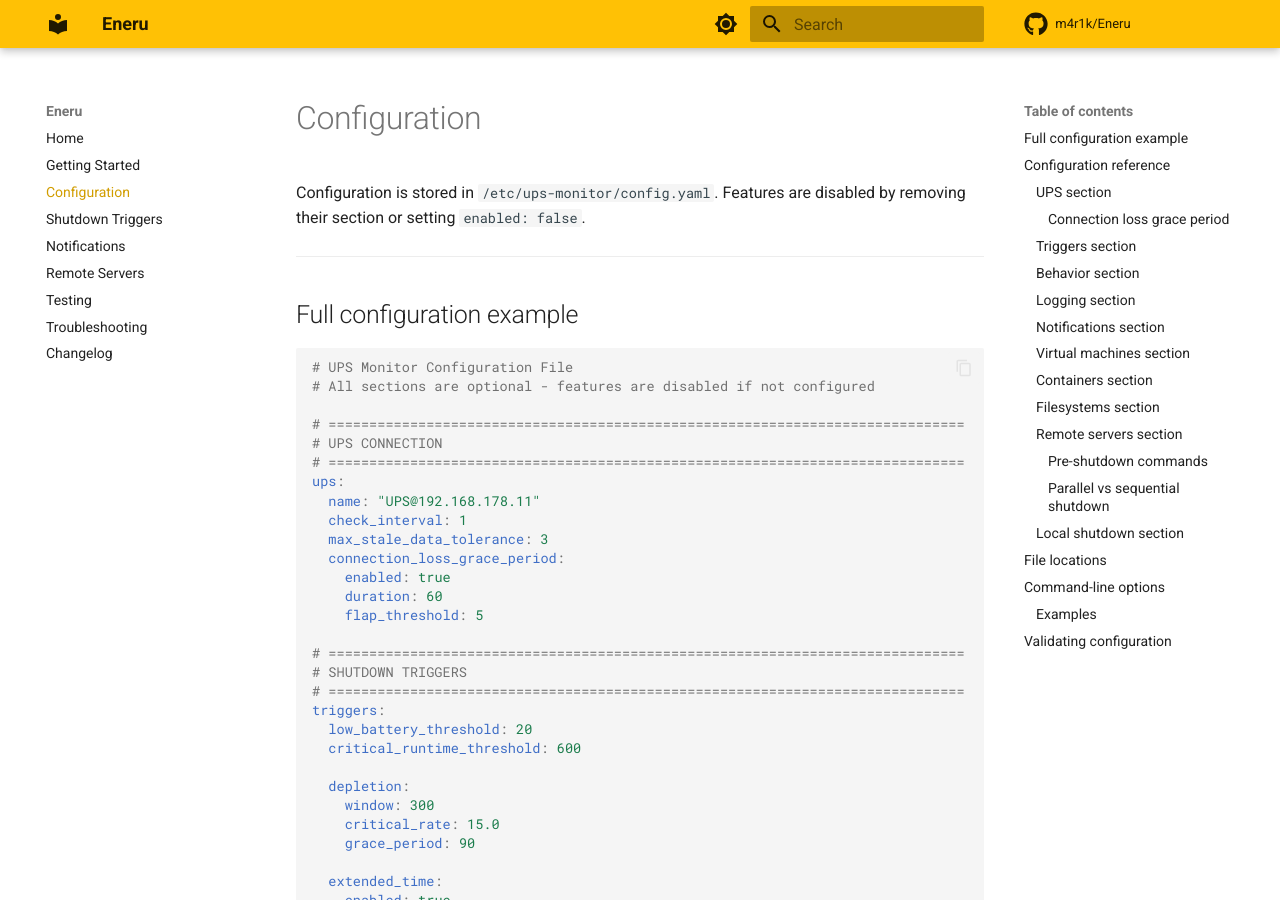
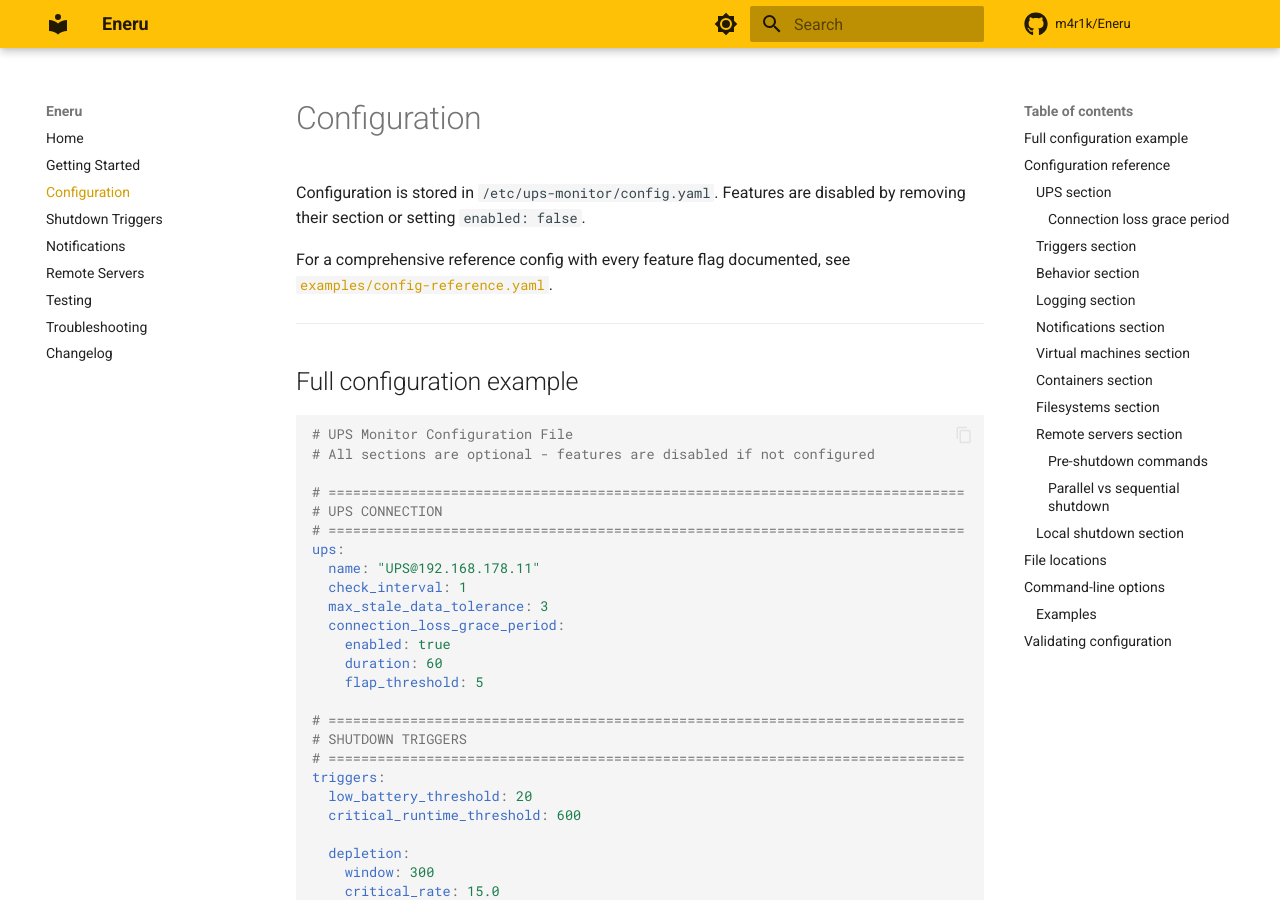
Before and after one commit to m4r1k/Eneru, an MkDocs documentation site: the page built from docs/configuration.md, in a window 1280 px wide and 900 px high. Built offline with MkDocs 1.6.1 and Material for MkDocs 9.7.7, drawn with Linux system fonts in a browser that asks for light colours; comment, search, counter and statistics services are not loaded.

Commit message:
refactor: move config.yaml to examples/config-reference.yaml
Rename root config.yaml to examples/config-reference.yaml as the
comprehensive configuration reference with every feature flag documented.
Update all CI workflows, nfpm packaging, CONTRIBUTING.md, docs, and CLI
help text to reference the new location. Remove ./config.yaml from
ConfigLoader default fallback paths (installed path /etc/ups-monitor/
is the only runtime default). Link to config-reference.yaml from
docs/configuration.md.

Co-Authored-By: Claude Opus 4.6 (1M context) <noreply@anthropic.com>

```diff
--- a/docs/configuration.md
+++ b/docs/configuration.md
@@ -1,6 +1,8 @@
 # Configuration
 
 Configuration is stored in `/etc/ups-monitor/config.yaml`. Features are disabled by removing their section or setting `enabled: false`.
+
+For a comprehensive reference config with every feature flag documented, see [`examples/config-reference.yaml`](https://github.com/m4r1k/Eneru/blob/main/examples/config-reference.yaml).
 
 ---
 
--- a/nfpm.yaml
+++ b/nfpm.yaml
@@ -157,7 +157,7 @@ contents:
       group: root
 
   # Default configuration file (marked as config file - won't be overwritten)
-  - src: config.yaml
+  - src: examples/config-reference.yaml
     dst: /etc/ups-monitor/config.yaml
     type: config|noreplace
     file_info:
```
Also changed, not shown: CONTRIBUTING.md (+2 -2 lines), docs/testing.md (+1 -1 lines), 7 other files.
